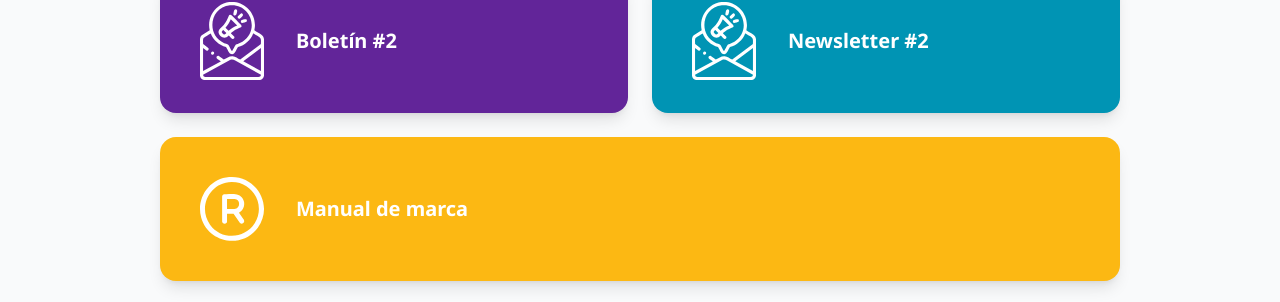
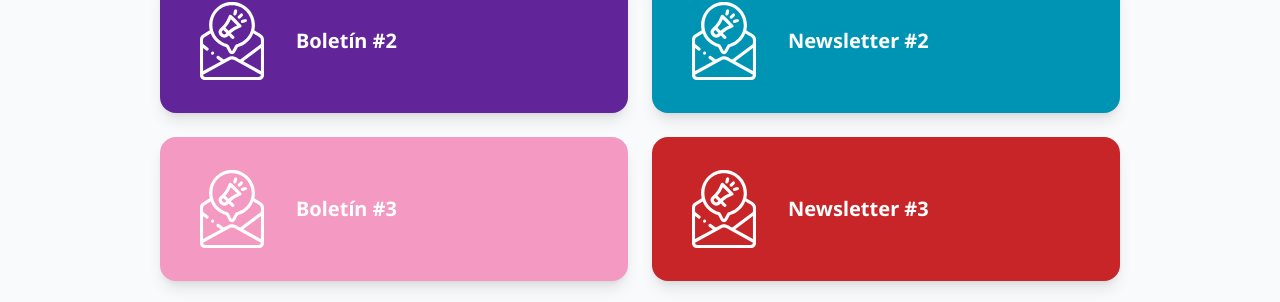
Before and after one commit to MiloAgudelo/jamcam-astro, an Astro site: page /resources in a window 1280 px wide. Shown: the part 1124-1426 px from the top of the page. Built offline with nearby package versions, Linux system fonts and the light colour scheme; Astro itself is replaced by a stand-in of ours; some packages are replaced by stand-ins of ours; no server answers.

Commit message:
Feat: Third Bulletin

```diff
--- a/src/components/Header.astro
+++ b/src/components/Header.astro
@@ -1,6 +1,9 @@
 ---
 import '../styles/global.css';
 import { getTranslations } from '../i18n';
+
+import { Image } from 'astro:assets';
+import JamCamLogoColor from '../assets/images/logos/logo-jamcam-color.svg';
 
 const locale = Astro.currentLocale || 'es';
 const t = getTranslations(locale);
--- a/src/components/ResourcesCards.astro
+++ b/src/components/ResourcesCards.astro
@@ -73,6 +73,36 @@ const t = getTranslations(locale);
         </div>
       </a>
 
+      <!-- Boletín #3 -->
+      <a
+        href="/images/docs/boletin-jamcam-3.pdf"
+        target="_blank"
+        rel="noopener noreferrer"
+        class="resource-card group block bg-pink-jm rounded-2xl p-6 md:p-8 shadow-lg hover:shadow-xl transition-all duration-300 hover:-translate-y-1"
+      >
+        <div class="flex items-center gap-4 md:gap-6">
+          <div class="w-16 h-16 md:w-20 md:h-20 flex items-center justify-center flex-shrink-0">
+            <div class="w-12 h-12 md:w-16 md:h-16 flex items-center justify-center" set:html={BulletinIcon} />
+          </div>
+          <h3 class="text-lg md:text-xl font-bold text-white">Boletín #3</h3>
+        </div>
+      </a>
+
+      <!-- Newsletter #3 -->
+      <a
+        href="/images/docs/newsletter-jamcam-3.pdf"
+        target="_blank"
+        rel="noopener noreferrer"
+        class="resource-card group block bg-red-jm rounded-2xl p-6 md:p-8 shadow-lg hover:shadow-xl transition-all duration-300 hover:-translate-y-1"
+      >
+        <div class="flex items-center gap-4 md:gap-6">
+          <div class="w-16 h-16 md:w-20 md:h-20 flex items-center justify-center flex-shrink-0">
+            <div class="w-12 h-12 md:w-16 md:h-16 flex items-center justify-center" set:html={BulletinIcon} />
+          </div>
+          <h3 class="text-lg md:text-xl font-bold text-white">Newsletter #3</h3>
+        </div>
+      </a>
+
       <!-- Manual de Marca -->
       <a
         href="/images/docs/manualdemarca.pdf"
```
Also changed, not shown: src/assets/images/logos/logo-jamcam-color.svg (added), 2 other files.
